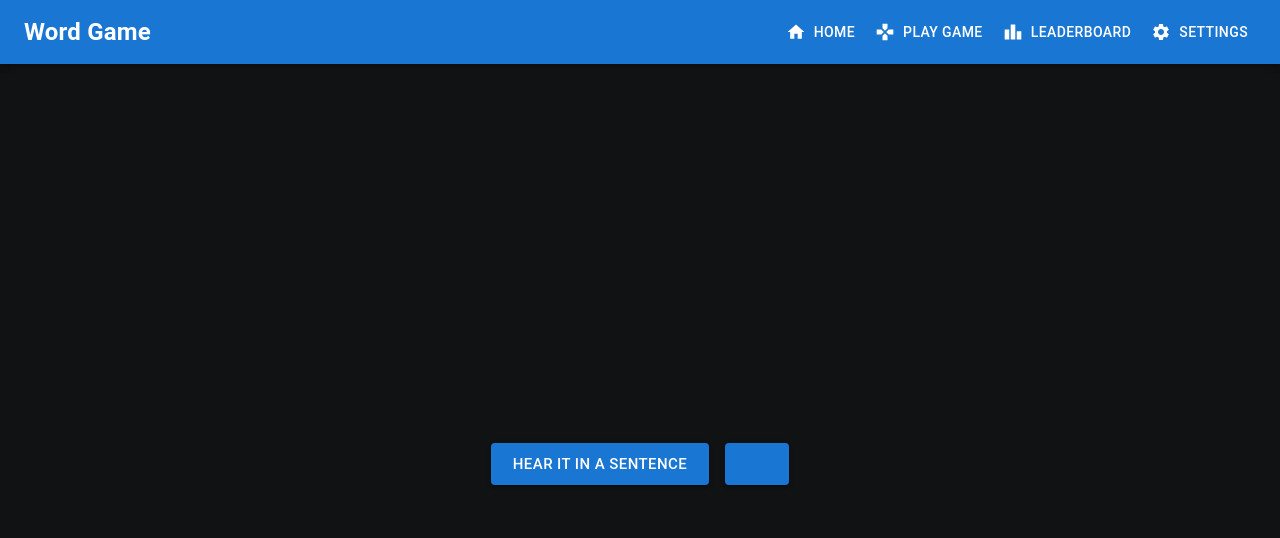
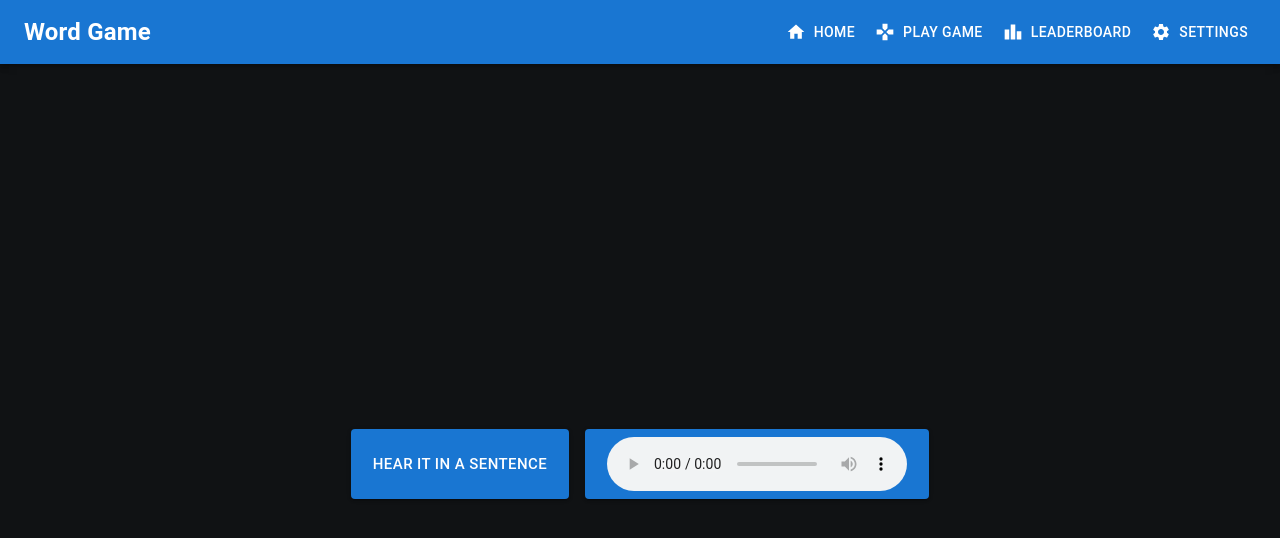
Before and after one commit to thenickgarza/Word-Game, a React (Vite) app in the folder frontend/: page /game in a window 1280 px wide. Both pictures are taken after a click on the button "LET'S PLAY". Shown: the top 538 px of the page. Built offline with nearby package versions, Linux system fonts and the light colour scheme; no server answers.

Commit message:
feat: audio button working with chatgpt genererated sentence

```diff
--- a/frontend/src/components/GamePlay.jsx
+++ b/frontend/src/components/GamePlay.jsx
@@ -8,25 +8,36 @@ export default function GamePlay() {
     words[Math.floor(Math.random() * words.length)]
   );
 
+  const [sentence, setSentence] = useState("");
+  const [audioUrl, setAudioUrl] = useState(null);
+  const [isAudioLoading, setIsAudioLoading] = useState(false);
 
   const generateSentence = async () => {
+    setIsAudioLoading(true);
     try {
-        const response = await fetch(
-          "http://localhost:3000/generate-sentence",
-          {
+      const response = await fetch("http://localhost:3000/generate-sentence", {
         method: "POST",
         headers: {
           "Content-Type": "application/json",
         },
         body: JSON.stringify({ word }),
+      });
+      const data = await response.json();
+
+      if (data.audioBuffer) {
+        const uint8Array = new Uint8Array(data.audioBuffer);
+        const audioBlob = new Blob([uint8Array], { type: "audio/mpeg" });
+        const audioUrl = URL.createObjectURL(audioBlob);
+
+        setAudioUrl(audioUrl);
+        setSentence(data.sentence);
       }
-        );
-        const data = await response.json();
-        console.log(data);
-        return data;
+
     } catch (error) {
       console.error("error generating sentence:", error);
       throw error;
+    } finally {
+      setIsAudioLoading(false);
     }
   };
 
@@ -47,6 +58,13 @@ export default function GamePlay() {
             Hear it in a sentence
           </Button>
           <Button variant="contained" size="large">
+            <audio
+              src={audioUrl}
+              onError={(e) => console.error("Audio error:", e.target.error)}
+              onLoadStart={() => console.log("Audio loading started")}
+              onCanPlay={() => console.log("Audio can play")}
+              controls
+            />
           </Button>
         </Stack>
       </Box>
```
Also changed, not shown: 1 other file (tests, documents, lock files or other folders). Lines whose indentation alone changed are shown as unchanged.
